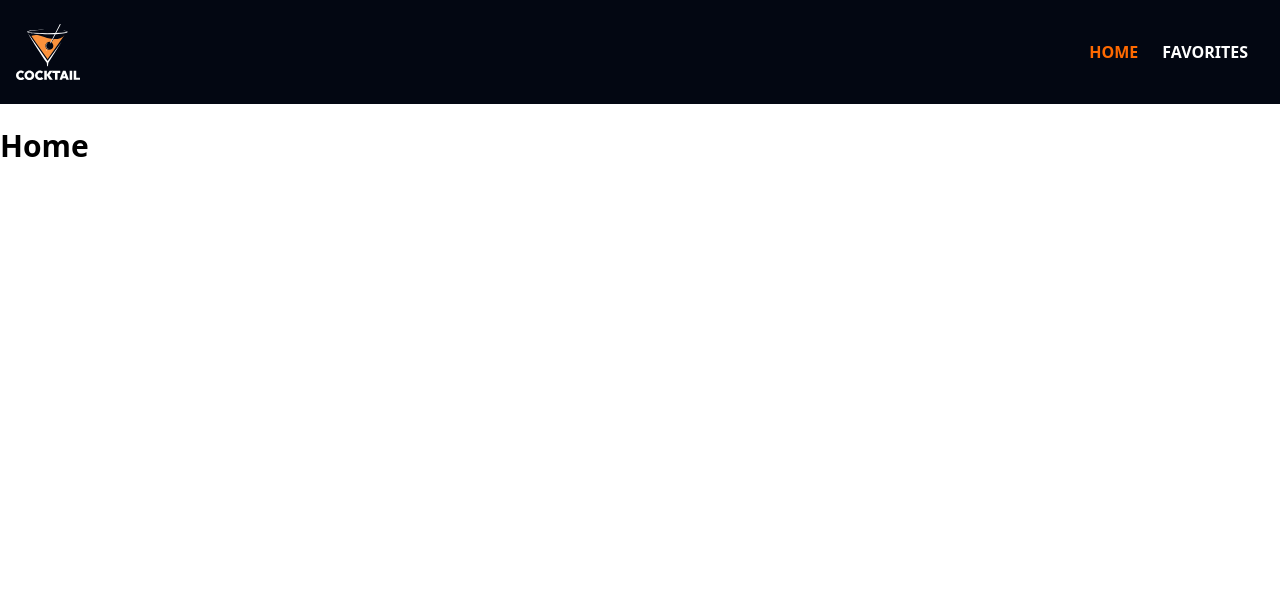
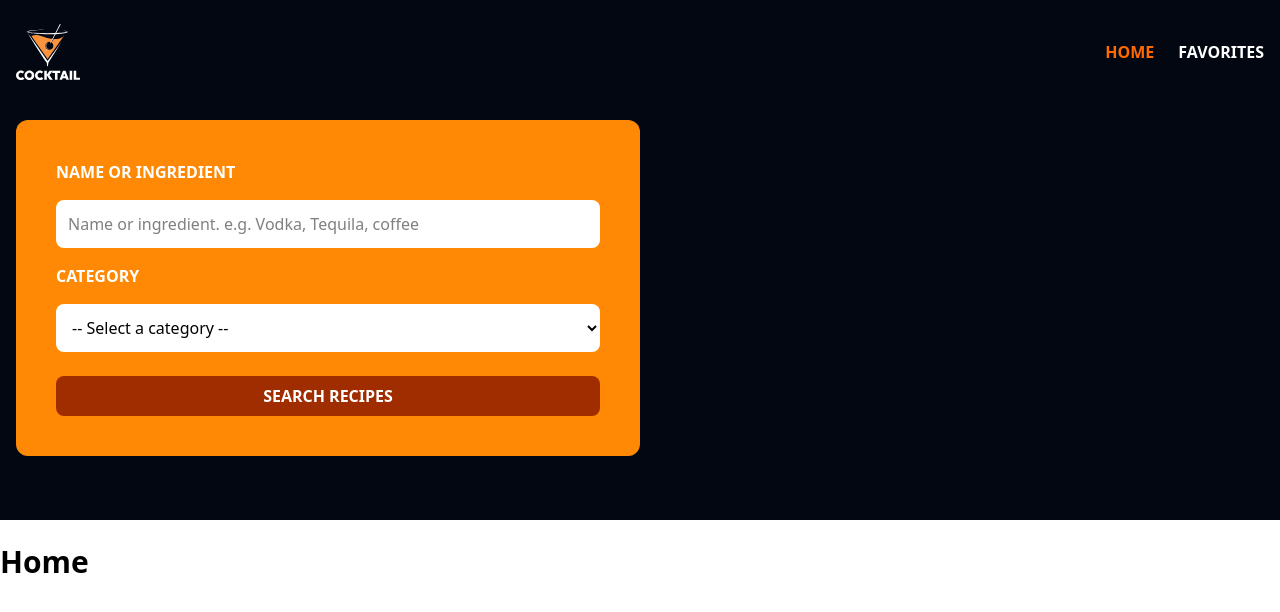
Before and after one commit to jhansarmiento/Cocktail_Recipe_Finder, a React (Vite) app: page / in a window 1280 px wide. Shown: the top 612 px of the page. Built offline with nearby package versions, Linux system fonts and the light colour scheme.

Commit message:
Implement useLocation to identify the current page and conditions the form to only be render in the home page

```diff
--- a/src/components/Header.tsx
+++ b/src/components/Header.tsx
@@ -1,31 +1,79 @@
-import { NavLink } from "react-router-dom";
+import { useMemo } from "react";
+import { NavLink, useLocation } from "react-router-dom";
 
 export default function Header() {
+  const { pathname } = useLocation();
+
+  const isActive = useMemo(() => pathname === "/", [pathname]);
+
   return (
-    <>
+    <header>
       <div className="bg-gray-950">
         <div className="mx-auto container px-4 py-6">
           <div className="flex justify-between items-center">
+            <img src="/logo.svg" alt="" className="w-16" />
 
-                <img src="/logo.svg" alt="" className="w-16"/>
-
-                <nav className="flex px-4 gap-6">
+            <nav className="flex gap-6">
               <NavLink
-                        to='/'
-                        className={({isActive}) =>
-                        isActive ? 'text-orange-500 font-bold uppercase' : 'text-white font-bold uppercase'}
-                    >Home
+                to="/"
+                className={({ isActive }) =>
+                  isActive
+                    ? "text-orange-500 font-bold uppercase"
+                    : "text-white font-bold uppercase"
+                }
+              >
+                Home
               </NavLink>
               <NavLink
-                        to='/favorites'
-                        className={({isActive}) =>
-                        isActive ? 'text-orange-500 font-bold uppercase' : 'text-white font-bold uppercase'}
-                    >Favorites</NavLink>
+                to="/favorites"
+                className={({ isActive }) =>
+                  isActive
+                    ? "text-orange-500 font-bold uppercase"
+                    : "text-white font-bold uppercase"
+                }
+              >
+                Favorites
+              </NavLink>
             </nav>
           </div>
 
+          {isActive && (
+            <form className="md:w-1/2 2xl:w-1/3 my-10 p-10 rounded-xl bg-orange-400 space-y-6">
+              <div className="space-y-4">
+                <label
+                  htmlFor="ingredient"
+                  className="block text-white font-extrabold uppercase"
+                >
+                  Name or Ingredient
+                </label>
+                <input
+                  type="text"
+                  name="ingredient"
+                  id="ingredient"
+                  placeholder="Name or ingredient. e.g. Vodka, Tequila, coffee"
+                  className="focus:outline-none bg-white p-3 rounded-lg w-full"
+                />
+                <label
+                    htmlFor="category"
+                    className="block text-white font-extrabold uppercase"
+                >Category</label>
+                <select
+                    name="category"
+                    id="category"
+                    className="focus:outline-none bg-white p-3 rounded-lg w-full"
+                >
+                    <option value="">-- Select a category --</option>
+                </select>
+              </div>
+              <input
+                type="submit"
+                value="Search Recipes"
+                className="cursor-pointer w-full bg-orange-800 hover:bg-orange-900 rounded-lg p-2 text-white uppercase font-extrabold"
+                />
+            </form>
+          )}
         </div>
       </div>
-    </>
-  )
+    </header>
+  );
 }
```
Lines whose indentation alone changed are shown as unchanged.
